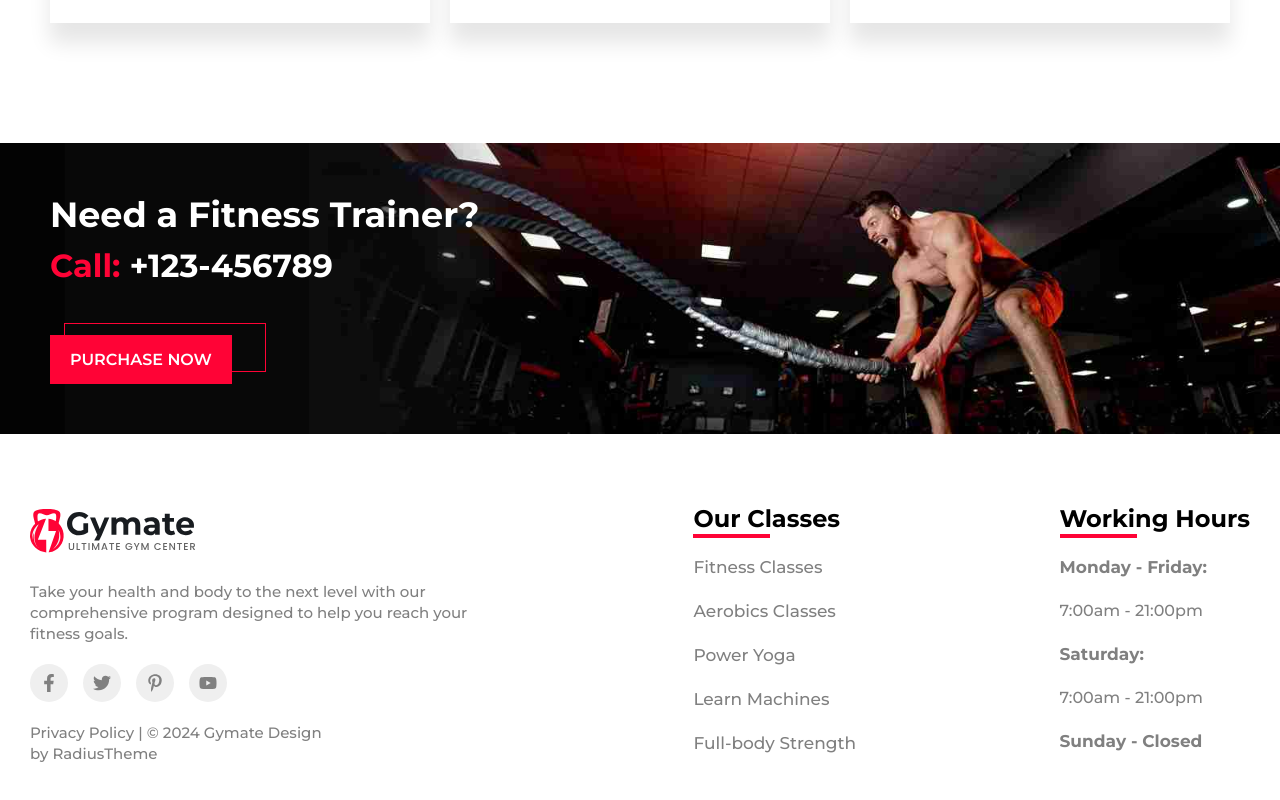
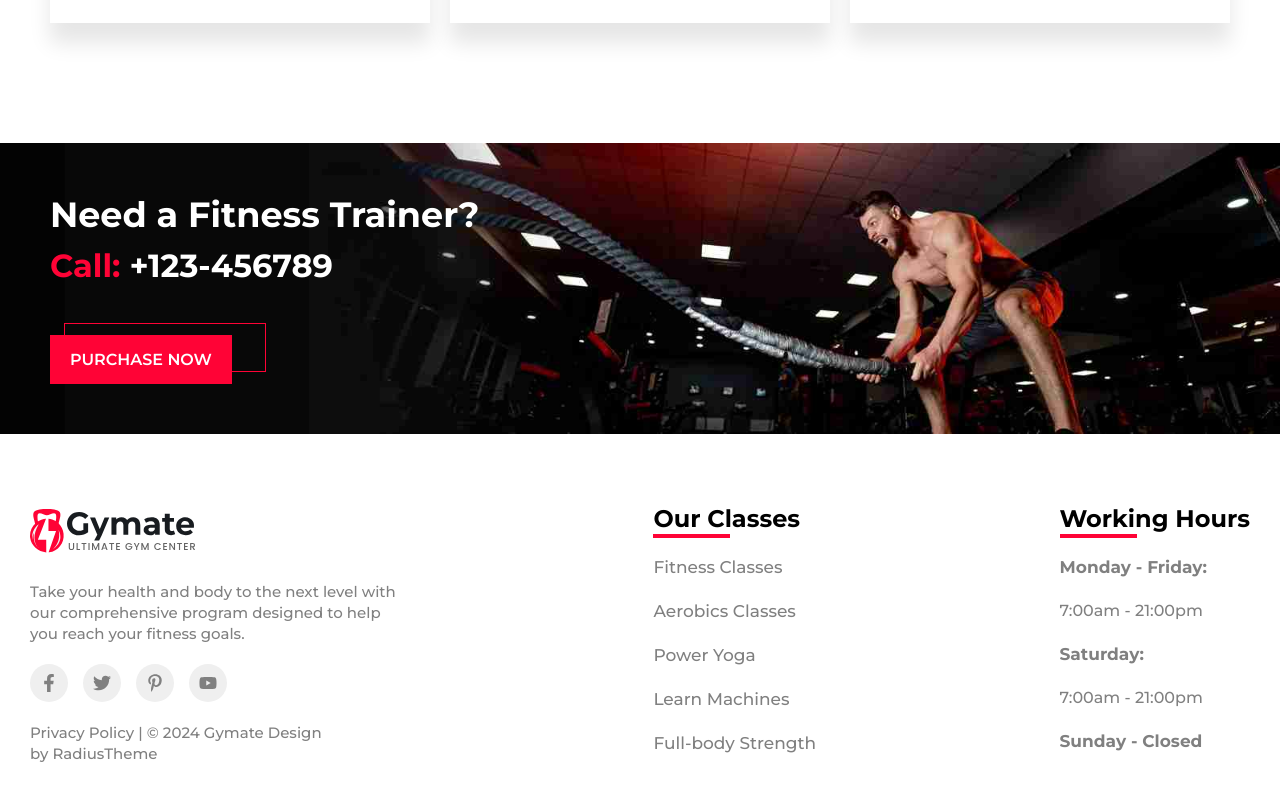
Before and after one commit to shreyash19-pixel/gym-app, a React (Create React App) app: page / in a window 1280 px wide. Shown: the part 8165-8965 px from the top of the page. Built offline with nearby package versions, Linux system fonts and the light colour scheme.

Commit message:
fixed-stylings

```diff
--- a/src/components/Footer/index.jsx
+++ b/src/components/Footer/index.jsx
@@ -1,6 +1,6 @@
 import React from 'react'
 import GymLogo from '../../assets/footer-logo.svg'
-import { DaysWrap, Footer1Wrap, Footer2Perk, Footer2Title, Footer2Wrap, FooterContainer, FooterCopyrightWrap, FooterIcon, FooterIconWrap, FooterWrap, TimeWrap } from '../../styles/Footer'
+import { DaysWrap, Footer1DescWrap, Footer1Wrap, Footer2Perk, Footer2Title, Footer2Wrap, FooterContainer, FooterCopyrightWrap, FooterIcon, FooterIconWrap, FooterWrap, TimeWrap } from '../../styles/Footer'
 import { LogoImg, LogoWrap } from '../../styles/Nav'
 import { BlogDesc } from '../../styles/Blog'
 import { FaFacebookF } from "react-icons/fa";
@@ -34,10 +34,12 @@ const Footer = () => {
                 <LogoWrap>
                     <LogoImg src = {GymLogo} />
                 </LogoWrap>
-                <BlogDesc style={{fontWeight: "500", lineHeight: "1.4", fontSize: "15px"}}>
-                    Take your health and body to the next level with our comprehensive program designed to
-                    help you reach your fitness goals.
-                </BlogDesc>
+                <Footer1DescWrap>
+                    <BlogDesc style={{fontWeight: "500", lineHeight: "1.4", fontSize: "15px"}}>
+                        Take your health and body to the next level with our comprehensive program designed to
+                        help you reach your fitness goals.
+                    </BlogDesc>
+                </Footer1DescWrap>
                 <FooterIconWrap>
                     {icons.map((i) => (
                     <FooterIcon>
--- a/src/styles/Footer/index.jsx
+++ b/src/styles/Footer/index.jsx
@@ -15,7 +15,8 @@ export const FooterWrap = styled.div`
     display: flex;
     justify-content: space-between;
 
-    @media (max-width: 1000px)
+
+    @media (max-width: 900px)
     {
         flex-direction: column;
         align-items: center;
@@ -28,15 +29,19 @@ export const Footer1Wrap = styled.div`
     display: flex;
     flex-direction: column;
     width: 100%;
-    max-width: 460px;
+    max-width: 380px;
     gap: 20px;
+`
+
+export const Footer1DescWrap = styled.div`
+    width: 100%;
 `
 
 export const FooterIconWrap = styled.div`
     display: flex;
     gap: 15px;
 
-    @media (max-width: 1000px)
+    @media (max-width: 900px)
     {
         justify-content: center;
     }
@@ -63,7 +68,7 @@ export const FooterCopyrightWrap = styled.div`
     width: 100%;
     max-width: 300px;
 
-    @media (max-width: 1000px)
+    @media (max-width: 900px)
     {
         max-width: 1000px;
     }
```
